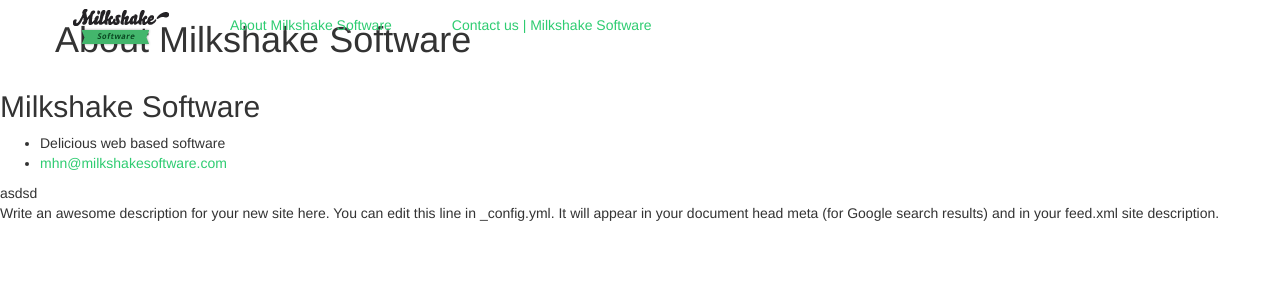
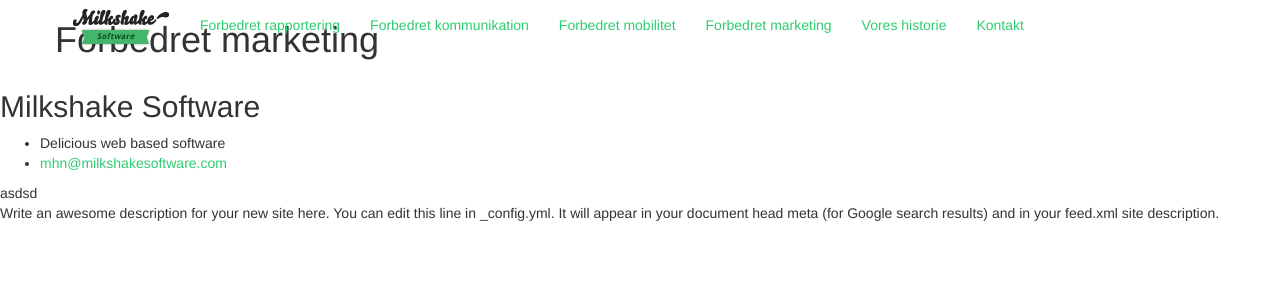
Before and after one commit to milkshakesoftware/milkshakesoftware.github.com, a Jekyll site: the page built from forbedret-marketing/index.html, in a window 1280 px wide. Shown: the top 300 px of the page. Built offline with Jekyll 4.4.1, drawn with Linux system fonts in a browser that asks for light colours; some web fonts are replaced.

Commit message:
Add basic site structure

```diff
--- a/_includes/header.html
+++ b/_includes/header.html
@@ -12,10 +12,13 @@
     </div>
     <nav class="collapse navbar-collapse ms-navbar-collapse" role="navigation">
       <ul class="nav navbar-nav">
-        {% for page in site.pages %}
+        {% assign sorted_pages = site.pages | sort:"sortOrder" %}
+        {% for page in sorted_pages %}
+        {% if page.showInNavBar %}
           <li>
             <a href="{{ page.url | prepend: site.baseurl }}">{{ page.title }}</a>
           </li>
+        {% endif %}
         {% endfor %}
       </ul>
     </nav>
--- a/contact/index.md
+++ /dev/null
@@ -1,6 +0,0 @@
----
-layout: default
-title: Contact us | Milkshake Software
----
-
-# Contact
--- a/about/index.html
+++ b/forbedret-marketing/index.html
@@ -1,12 +1,15 @@
 ---
 layout: default
-title: About Milkshake Software
+title: Forbedret marketing
+showInNavBar: true
+sortOrder: 40
+permalink: forbedret-marketing/
 ---
 
 <div class="container">
         <div class="row">
             <div class="span12">
-                <h1>About Milkshake Software</h1>
+                <h1>Forbedret marketing</h1>
             </div>
         </div>
 </div>
```
Also changed, not shown: forbedret-kommunikation/index.html (added, +15 -0 lines), forbedret-mobilitet/index.html (added, +15 -0 lines), forbedret-rapportering/index.html (added, +15 -0 lines), kontakt/index.md (added, +9 -0 lines), vores-historie/index.html (added, +15 -0 lines).
